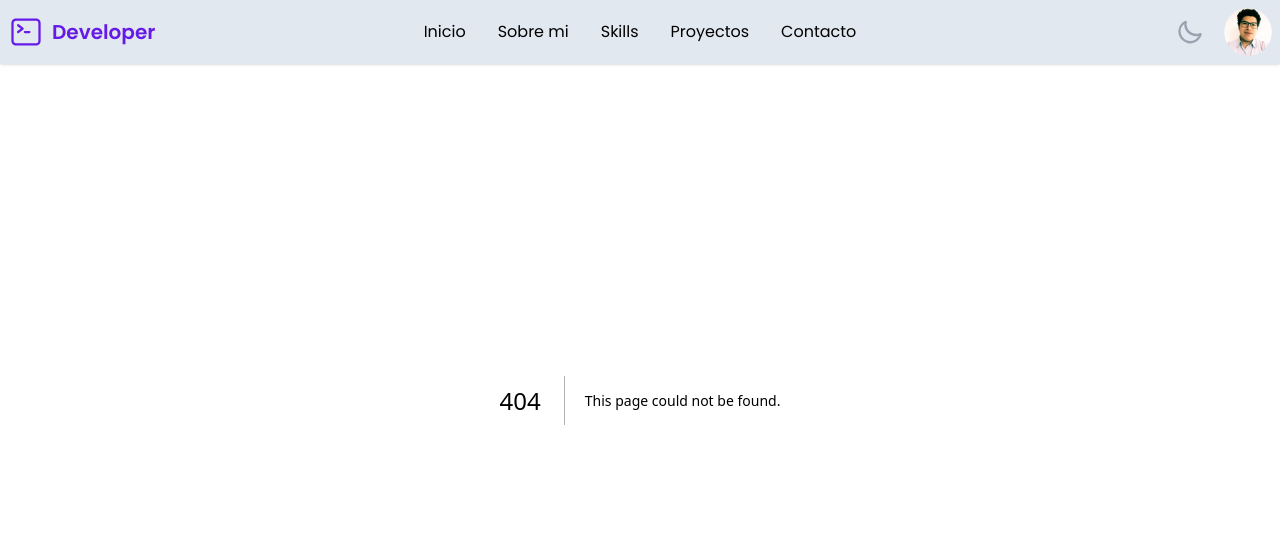
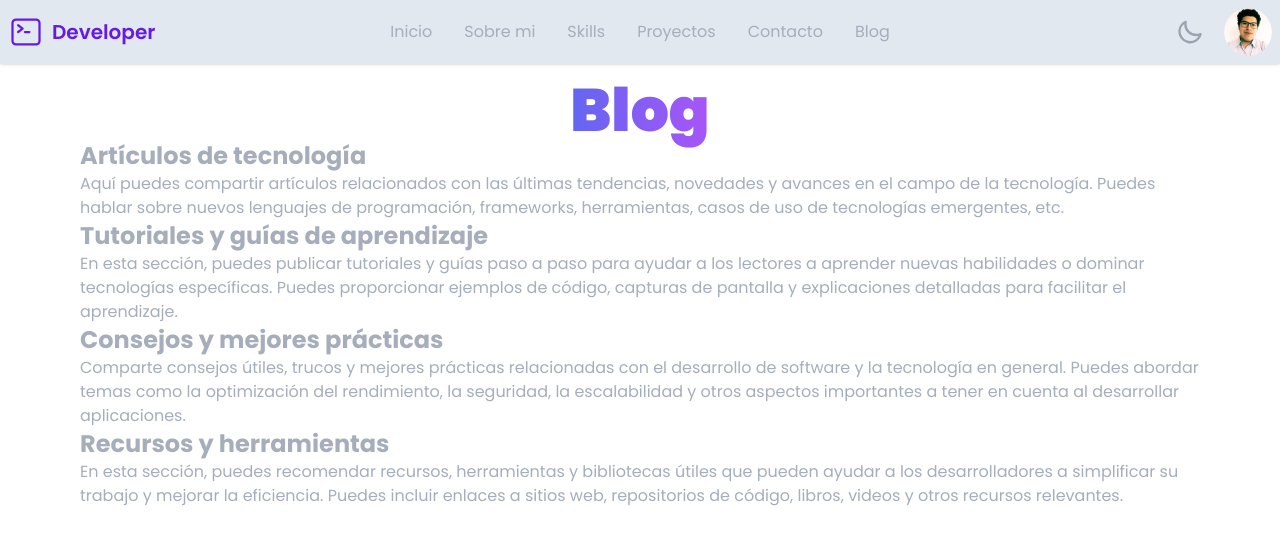
Before and after one commit to elmerjacobo97/portfolio, a Next.js app: page /blog in a window 1280 px wide. Before the commit this address had no page. Shown: the top 544 px of the page. Built offline with nearby package versions, Linux system fonts and the light colour scheme.

Commit message:
avanzando

```diff
--- /dev/null
+++ b/src/app/blog/page.tsx
@@ -0,0 +1,55 @@
+export default function BlogPage() {
+  return (
+    <div className="min-h-screen py-20 bg-white dark:bg-slate-800 animate__animated animate__fadeIn">
+      <h1 className="text-4xl font-black text-center md:text-6xl">
+        <span className="text-transparent bg-gradient-to-r from-indigo-500 to-purple-500 bg-clip-text">
+          Blog
+        </span>
+      </h1>
+
+      <div className="max-w-6xl px-4 mx-auto">
+        <div>
+          <h2 className="text-2xl font-bold">Artículos de tecnología</h2>
+          <p>
+            Aquí puedes compartir artículos relacionados con las últimas
+            tendencias, novedades y avances en el campo de la tecnología. Puedes
+            hablar sobre nuevos lenguajes de programación, frameworks,
+            herramientas, casos de uso de tecnologías emergentes, etc.
+          </p>
+        </div>
+        <div>
+          <h2 className="text-2xl font-bold">
+            Tutoriales y guías de aprendizaje
+          </h2>
+          <p>
+            En esta sección, puedes publicar tutoriales y guías paso a paso para
+            ayudar a los lectores a aprender nuevas habilidades o dominar
+            tecnologías específicas. Puedes proporcionar ejemplos de código,
+            capturas de pantalla y explicaciones detalladas para facilitar el
+            aprendizaje.
+          </p>
+        </div>
+        <div>
+          <h2 className="text-2xl font-bold">Consejos y mejores prácticas</h2>
+          <p>
+            Comparte consejos útiles, trucos y mejores prácticas relacionadas
+            con el desarrollo de software y la tecnología en general. Puedes
+            abordar temas como la optimización del rendimiento, la seguridad, la
+            escalabilidad y otros aspectos importantes a tener en cuenta al
+            desarrollar aplicaciones.
+          </p>
+        </div>
+        <div>
+          <h2 className="text-2xl font-bold">Recursos y herramientas</h2>
+          <p>
+            En esta sección, puedes recomendar recursos, herramientas y
+            bibliotecas útiles que pueden ayudar a los desarrolladores a
+            simplificar su trabajo y mejorar la eficiencia. Puedes incluir
+            enlaces a sitios web, repositorios de código, libros, videos y otros
+            recursos relevantes.
+          </p>
+        </div>
+      </div>
+    </div>
+  );
+}
--- a/src/app/projects/page.tsx
+++ b/src/app/projects/page.tsx
@@ -13,7 +13,7 @@ export default function Projects() {
         <div className="grid grid-cols-1 gap-5 mt-10 sm:grid-cols-2 md:grid-cols-3">
           <CardProject
             imageSrc="/images/projects/pokemon-game.png"
-            imageAlt="CountryApp"
+            imageAlt="Pokémon Game"
             title="Pokémon Game: Adivina y Entrena con los Pokémon"
             description="Pokémon Game es una emocionante aplicación web diseñada para entrenar tus habilidades de reconocimiento de Pokémon. Pon a prueba tus conocimientos y agudiza tu intuición adivinando los diferentes Pokémon que se te presentarán. ¡Sumérgete en el fascinante mundo de los Pokémon y mejora tu capacidad para identificar a estas criaturas únicas!"
             technologies="Vue.js, JavaScript, CSS"
@@ -22,7 +22,7 @@ export default function Projects() {
           />
           <CardProject
             imageSrc="/images/projects/foxbel-music.png"
-            imageAlt="CountryApp"
+            imageAlt="Foxbel Music"
             title="Foxbel Music: Descubre, Explora y Disfruta de la Mejor Música"
             description="Foxbel Music es una emocionante aplicación web que te permite descubrir, explorar y disfrutar de una amplia selección de canciones, álbumes y artistas. Con la capacidad de consumir la API de Deezer, tendrás acceso a un extenso catálogo musical en tus manos."
             technologies="React, TypeScript, Tailwind"
--- a/src/components/Navigation.tsx
+++ b/src/components/Navigation.tsx
@@ -32,6 +32,11 @@ export const Navigation = ({ closeDropdown }: Props) => {
           Contacto
         </Link>
       </li>
+      <li>
+        <Link href={'/blog'} onClick={closeDropdown}>
+          Blog
+        </Link>
+      </li>
     </>
   );
 };
```
